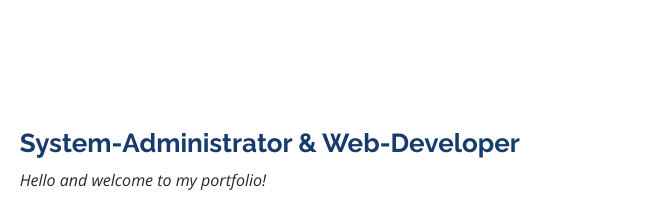
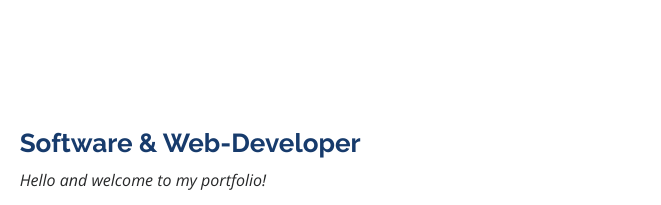
Before and after one commit to swarajhirwani/swarajhirwani.github.io, a plain HTML site: page index.html in a window 1280 px wide. Shown: the part 840-1045 px from the top of the page, 619-1280 px from the left. Drawn offline with nearby package versions, Linux system fonts and the light colour scheme.

Commit message:
Update index.html

```diff
--- a/index.html
+++ b/index.html
@@ -98,7 +98,7 @@
             <img src="assets/img/profile-img.jpg" class="img-fluid" alt="">
           </div>
           <div class="col-lg-8 pt-4 pt-lg-0 content" data-aos="fade-left">
-            <h3>System-Administrator &amp; Web-Developer </h3>
+            <h3>Software &amp; Web-Developer </h3>
             <p class="fst-italic">
               Hello and welcome to my portfolio!
             </p>
```
